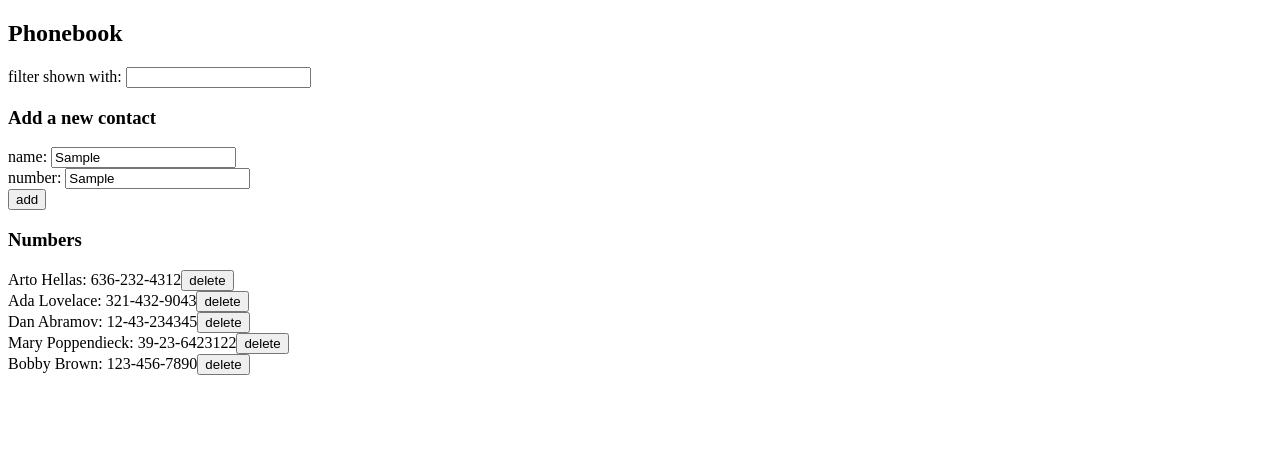
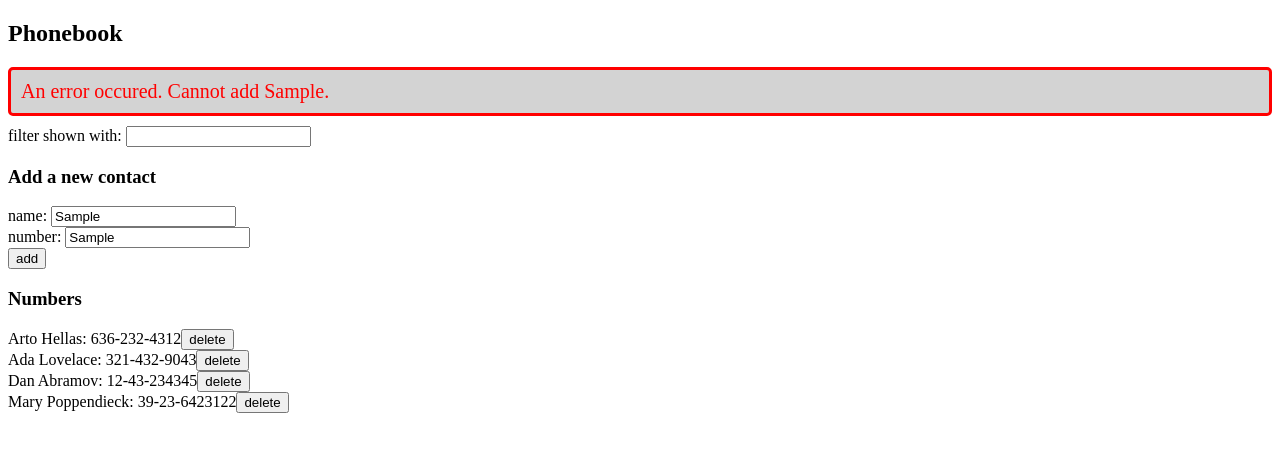
Before and after one commit to daniel-r0driguez/Full-Stack-Open, a React (Create React App) app in the folder part2/phonebook/: page / in a window 1280 px wide. Both pictures are taken after typing "Sample", "Sample" into the empty fields and a click on the button "add". Shown: the top 452 px of the page. Built offline with nearby package versions, Linux system fonts and the light colour scheme; no server answers; data requests are answered from the project's data file.

Commit message:
Finished exercises 2.16 and 2.17*
Not too proud on how the logic is organized but it works. Will need to practice better ways to format the code and logic in order to make it more clear and readable.

```diff
--- a/part2/phonebook/db.json
+++ b/part2/phonebook/db.json
@@ -19,11 +19,6 @@
       "name": "Mary Poppendieck",
       "number": "39-23-6423122",
       "id": 4
-    },
-    {
-      "name": "Bobby Brown",
-      "number": "123-456-7890",
-      "id": 5
     }
   ]
 }
--- a/part2/phonebook/src/App.js
+++ b/part2/phonebook/src/App.js
@@ -4,6 +4,7 @@ import personService from './services/persons';
 import Filter from './components/Filter';
 import PersonForm from './components/PersonForm';
 import Persons from './components/Persons';
+import Notification from './components/Notification';
 
 const App = () => {
   // Set the states.
@@ -15,6 +16,11 @@ const App = () => {
 
   const [filter, setFilter] = useState('');
 
+  const [message, setMessage] = useState(null);
+
+  const [success, setSuccess] = useState(true);
+
+
   // Hook to fetch data from json server.
   const hook = () => {
     console.log('effect');
@@ -23,11 +29,16 @@ const App = () => {
     .then( initialPersons => {
       console.log('Data: ', initialPersons);
       setPersons(initialPersons);
+    })
+    .catch(error => {
+      setNotification('An error occured. Cannot display list of contacts.', false);
     });
   };
 
   useEffect(hook, []);
 
+
+  // Helper functions.
   /**
    * Checks to see if a name is already in the persons array.
    * @param {string} _newName the potential new name to add to the array.
@@ -41,6 +52,20 @@ const App = () => {
     // If an index is found, then that means it has already been added to the array. Return true.
     return added;
   }
+
+  /**
+   * Sets the message and success of the notification state.
+   * @param {string} _message the message to display.
+   * @param {boolean} _success whether the notification is a successful one or not.
+   */
+  const setNotification = (_message, _success) => {
+    setMessage(_message);
+    setSuccess(_success);
+
+    setTimeout(() => {
+      setMessage(null);
+    }, 5000);
+  };
 
   // Event Handlers
   const addPerson = (event) => {
@@ -71,9 +96,17 @@ const App = () => {
             }
             return _person;
           }));
-          setNewName('');
-          setNewNumber('');
+
+          setNotification(`Updated ${copyCheckPerson.name}.`, true);
+        })
+        .catch(error => {
+          setNotification(`${copyCheckPerson.name} does not exist in server.`, false);
+
+          setPersons(persons.filter(_person => (_person.id !== copyCheckPerson.id)));
         });
+
+        setNewName('');
+        setNewNumber('');
       }
       return;
     }
@@ -91,6 +124,11 @@ const App = () => {
       setPersons(persons.concat(returnedPerson));
       setNewName('');
       setNewNumber('');
+
+      setNotification(`Added ${returnedPerson.name}.`, true);
+    })
+    .catch(error => {
+      setNotification(`An error occured. Cannot add ${newPerson.name}.`, false);
     });
   }
 
@@ -111,7 +149,15 @@ const App = () => {
 
     if (remove)
     {
-      personService.remove(person);
+      personService
+      .remove(person)
+      .then(response => {
+        setNotification(`Deleted ${person.name}.`, true);
+      })
+      .catch(error => {
+        setNotification(`${person.name} was already removed from the server.`, false);
+      });
+
       setPersons(persons.filter(_person => (_person.id !== person.id)));
     }
   }
@@ -119,6 +165,8 @@ const App = () => {
   return (
   <div>
     <h2>Phonebook</h2>
+
+    <Notification message={message} success={success}/>
 
     <Filter filter={filter} handleFilterChange={handleFilterChange}/>
 
--- /dev/null
+++ b/part2/phonebook/src/components/Notification.js
@@ -0,0 +1,16 @@
+const Notification = ({message, success}) => {
+    if (message === null)
+    {
+        return null;
+    }
+
+    const _className = (success) ? 'notification' : 'error';
+
+    return (
+        <div className={_className}>
+            {message}
+        </div>
+    );
+};
+
+export default Notification;
--- /dev/null
+++ b/part2/phonebook/src/index.css
@@ -0,0 +1,19 @@
+.error {
+    color: red;
+    background: lightgrey;
+    font-size: 20px;
+    border-style: solid;
+    border-radius: 5px;
+    padding: 10px;
+    margin-bottom: 10px;
+}
+
+.notification {
+    color: green;
+    background: lightgrey;
+    font-size: 20px;
+    border-style: solid;
+    border-radius: 5px;
+    padding: 10px;
+    margin-bottom: 10px;
+}
--- a/part2/phonebook/src/index.js
+++ b/part2/phonebook/src/index.js
@@ -1,6 +1,6 @@
 import React from 'react';
 import ReactDOM from 'react-dom/client';
-
+import './index.css';
 import App from './App';
 
 const root = ReactDOM.createRoot(document.getElementById('root'));
--- a/part2/phonebook/src/services/persons.js
+++ b/part2/phonebook/src/services/persons.js
@@ -18,7 +18,8 @@ const update = (id, newObject) => {
 };
 
 const remove = (object) => {
-    axios.delete(`${baseURL}/${object.id}`);
+    const request = axios.delete(`${baseURL}/${object.id}`);
+    return request;
 };
 
 export default { getAll, create, update, remove };
```
